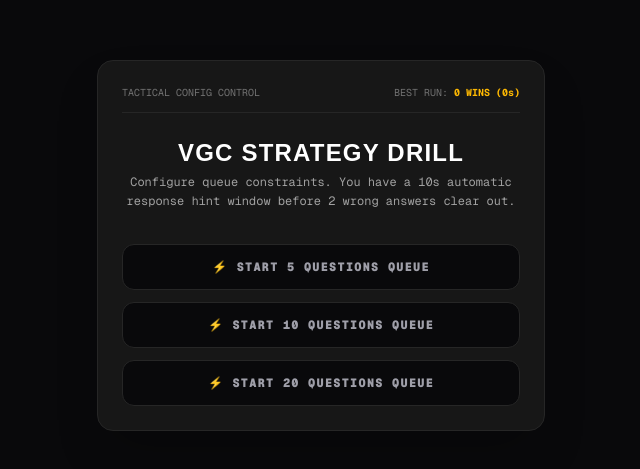
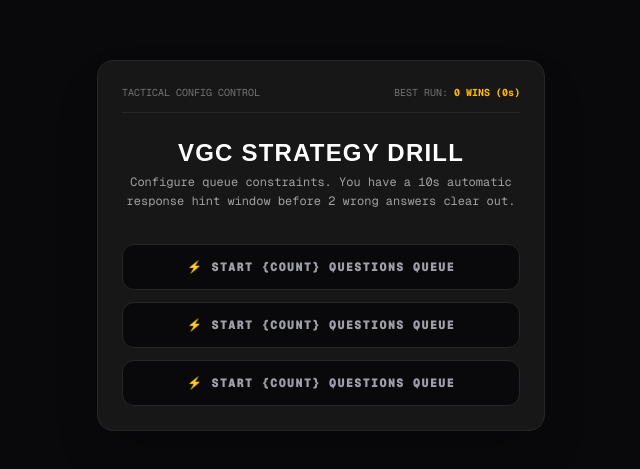
Before and after one commit to LittleMarch-dev/pokemon-quiz, a Next.js app: page / in a window 1280 px wide. Shown: the part 155-624 px from the top of the page, without its empty margins (319-959 px from the left). Built offline with nearby package versions, Linux system fonts and the light colour scheme.

Commit message:
fix loading menu

```diff
--- a/app/page.tsx
+++ b/app/page.tsx
@@ -7,6 +7,9 @@ export default function VgcReviewTrainer() {
   const [scenarios, setScenarios] = useState<any[]>([]);
   const [currentIdx, setCurrentIdx] = useState(0);
   const [loading, setLoading] = useState(false);
+
+  // Anti-spam configuration lock flag
+  const [isLaunching, setIsLaunching] = useState(false);
 
   // Track answer histories mapped to navigate forward/backward
   const [history, setHistory] = useState<Record<number, { selectedIdx: number; isCorrect: boolean }>>({});
@@ -41,7 +44,6 @@ export default function VgcReviewTrainer() {
       stopwatchRef.current = setInterval(() => {
         setTimeElapsed((prev) => prev + 1);
 
-        // Hanya hitung waktu jika pertanyaan aktif belum dijawab
         if (!history[currentIdx]) {
           setTimeForQuestion((prev) => {
             const nextTime = prev + 1;
@@ -58,7 +60,6 @@ export default function VgcReviewTrainer() {
     };
   }, [gameActive, loading, isFinished, currentIdx, history]);
 
-  // Fungsi untuk mengeliminasi 2 opsi yang salah sebagai Hint
   const triggerHint = () => {
     const currentQuestion = scenarios[currentIdx];
     if (!currentQuestion) return;
@@ -68,7 +69,6 @@ export default function VgcReviewTrainer() {
       if (!opt.isCorrect) wrongIndices.push(idx);
     });
 
-    // Acak dan ambil 2 indeks jawaban yang salah untuk dieliminasi
     const toEliminate = wrongIndices.sort(() => Math.random() - 0.5).slice(0, 2);
     setEliminatedIndices(toEliminate);
     setLog('💡 HINT ACTIVATED: 2 wrong answers eliminated due to time limit!');
@@ -92,7 +92,10 @@ export default function VgcReviewTrainer() {
   };
 
   const startDrillSession = async (questionCount: number) => {
+    if (isLaunching) return; // Mengabaikan klik spam jika aplikasi sedang loading data
+    setIsLaunching(true);
     setLoading(true);
+
     setTimeElapsed(0);
     setTimeForQuestion(0);
     setEliminatedIndices([]);
@@ -200,9 +203,11 @@ export default function VgcReviewTrainer() {
       setGameActive(true);
       setLog('Drill parameters configured successfully. Go!');
       setLoading(false);
+      setIsLaunching(false);
     } catch (err) {
       console.error(err);
       setLoading(false);
+      setIsLaunching(false);
     }
   };
 
@@ -224,7 +229,6 @@ export default function VgcReviewTrainer() {
 
     if (currentIdx < totalQuestions - 1) {
       setCurrentIdx(prev => prev + 1);
-      // Reset timer pertanyaan dan hint untuk soal berikutnya
       setTimeForQuestion(0);
       setEliminatedIndices([]);
       setLog(history[currentIdx + 1] ? 'Reviewing historic parameters...' : 'Awaiting manual entry inputs...');
@@ -248,7 +252,6 @@ export default function VgcReviewTrainer() {
   const navigateBack = () => {
     if (currentIdx > 0) {
       setCurrentIdx(prev => prev - 1);
-      // Bersihkan hint state karena melihat kembali soal lama
       setEliminatedIndices([]);
       setLog('Reviewing historic parameters...');
     }
@@ -264,6 +267,7 @@ export default function VgcReviewTrainer() {
     setGameActive(false);
     setIsFinished(false);
     setTotalQuestions(null);
+    setIsLaunching(false);
     setLog('Select parameters to initialize match...');
   };
 
@@ -285,10 +289,15 @@ export default function VgcReviewTrainer() {
             {[5, 10, 20].map((count) => (
               <button
                 key={count}
+                disabled={isLaunching}
                 onClick={() => startDrillSession(count)}
-                className="w-full py-3.5 bg-zinc-950 hover:bg-neutral-800 border border-neutral-800 rounded-xl text-xs font-black tracking-widest transition-all text-zinc-400 hover:text-white uppercase"
+                className={`w-full py-3.5 border border-neutral-800 rounded-xl text-xs font-black tracking-widest transition-all uppercase ${
+                  isLaunching
+                    ? 'bg-zinc-900 text-zinc-600 border-zinc-950 cursor-not-allowed opacity-50'
+                    : 'bg-zinc-950 text-zinc-400 hover:bg-neutral-800 hover:text-white active:scale-98 cursor-pointer'
+                }`}
               >
-                ⚡ Start {count} Questions Queue
+                {isLaunching ? '⚙️ LOADING QUEUE MATRIX...' : `⚡ Start {count} Questions Queue`}
               </button>
             ))}
           </div>
@@ -373,7 +382,6 @@ export default function VgcReviewTrainer() {
               else if (hasChosenThisOption) style = "bg-rose-950 text-rose-400 border-rose-600 font-bold";
               else style = "bg-zinc-950/20 text-zinc-600 border-zinc-900 opacity-20";
             } else if (isEliminated) {
-              // Menyembunyikan jawaban yang tereliminasi oleh hint
               style = "bg-zinc-900/30 text-zinc-700/40 border-zinc-950/40 opacity-20 pointer-events-none line-through";
             }
 
```
